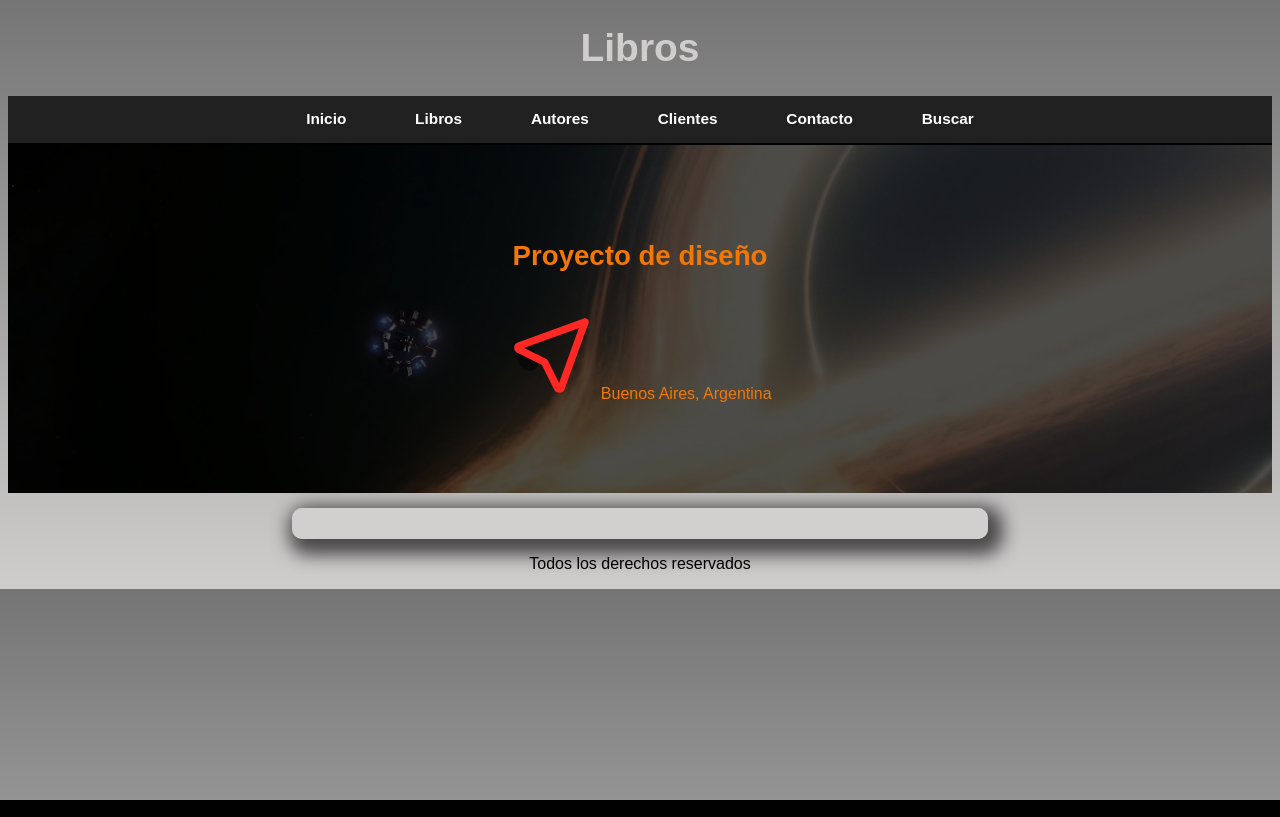
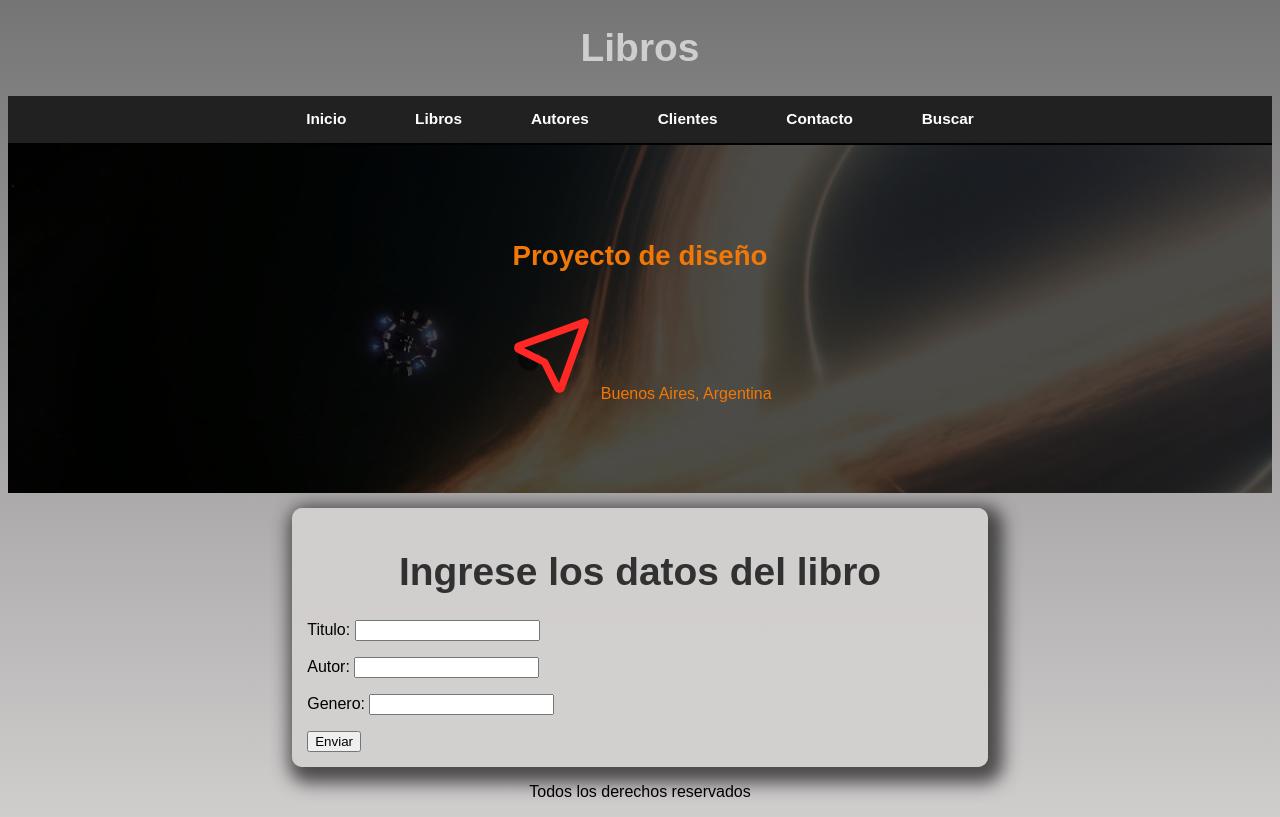
Before and after one commit to Lucke01/Libreria, a Django app: page /Core/libros/ in a window 1280 px wide. Run offline with Django 5.2, Linux system fonts and the light colour scheme.

Commit message:
libro_formulario

```diff
--- a/Libreria/Core/templates/Core/libros.html
+++ b/Libreria/Core/templates/Core/libros.html
@@ -11,6 +11,25 @@
     <h1> Libros </h1>
 {% endblock %}
 
-{% block formularios %}
+    {% block formularios %}
+        <h1 style="color: rgb(49, 49, 49);"> Ingrese los datos del libro </h1>
 
-{% endblock%}
+        {% if libro_form.error %}
+            <p style = "color: red;"> Los datos estan mal, revisar</p>
+        {% endif %}
+
+
+
+
+
+
+        <form action="{% url 'Core:Libros' %}",method='POST'>{% csrf_token %}
+
+
+                {{ libroForm.as_p }}
+
+            <input type="submit", value="Enviar">
+
+        </form>
+
+{% endblock %}
--- a/Libreria/Core/views.py
+++ b/Libreria/Core/views.py
@@ -1,12 +1,39 @@
 from django.shortcuts import render,HttpResponse
-
-
+#import formularios
+from api.forms import Libro_formulario
+#import models
+from models.models import Libro
 #view inicio
 def home(request):
     return render(request, 'Core/inicio.html')
 #view de libros con su genero
 def libros(request):
-    return render(request, 'Core/libros.html')
+    #creando formulario
+    if request.method == 'POST':
+
+        libroForm = Libro_formulario(request.POST)
+        print(libroForm)
+
+        #si el formulario es valido =>
+        if libroForm.is_valid():
+
+            #crear formulario vacio
+            info = libroForm.cleaned_data
+
+            libro = Libro(Nombre = info['nombre'], Autor = info['autor'], Genero = info['genero'])
+            #guardamos el objeto
+            libro.save()
+            #vuelvo al inicio
+            return render(request, 'Core/inicio.html')
+    else:
+        #formulario vacio
+        libroForm = Libro_formulario()
+
+    #retornamos donde queremos ir y le pasamos el diccionario(form)
+    return render(request, "Core/libros.html", {"libroForm":libroForm})
+#-----------------------------------------------------------------------------------------------------------#
+
+
 
 #view autores
 def autor(request):
--- a/Libreria/Libreria/settings.py
+++ b/Libreria/Libreria/settings.py
@@ -40,7 +40,7 @@ INSTALLED_APPS = [
     #agregamos apps
     'Core',
     'models.apps.ModelsConfig',
-    'api.apps.ModelsConfig',
+    'api.apps.ApiConfig',
 ]
 
 MIDDLEWARE = [
--- /dev/null
+++ b/Libreria/api/forms.py
@@ -0,0 +1,12 @@
+#impoetamos formularios
+
+from django import forms
+
+
+
+#formulario Libro
+class Libro_formulario(forms.Form):
+    #def los campos del formulario
+    titulo = forms.CharField()
+    autor = forms.CharField()
+    genero = forms.CharField()
```
